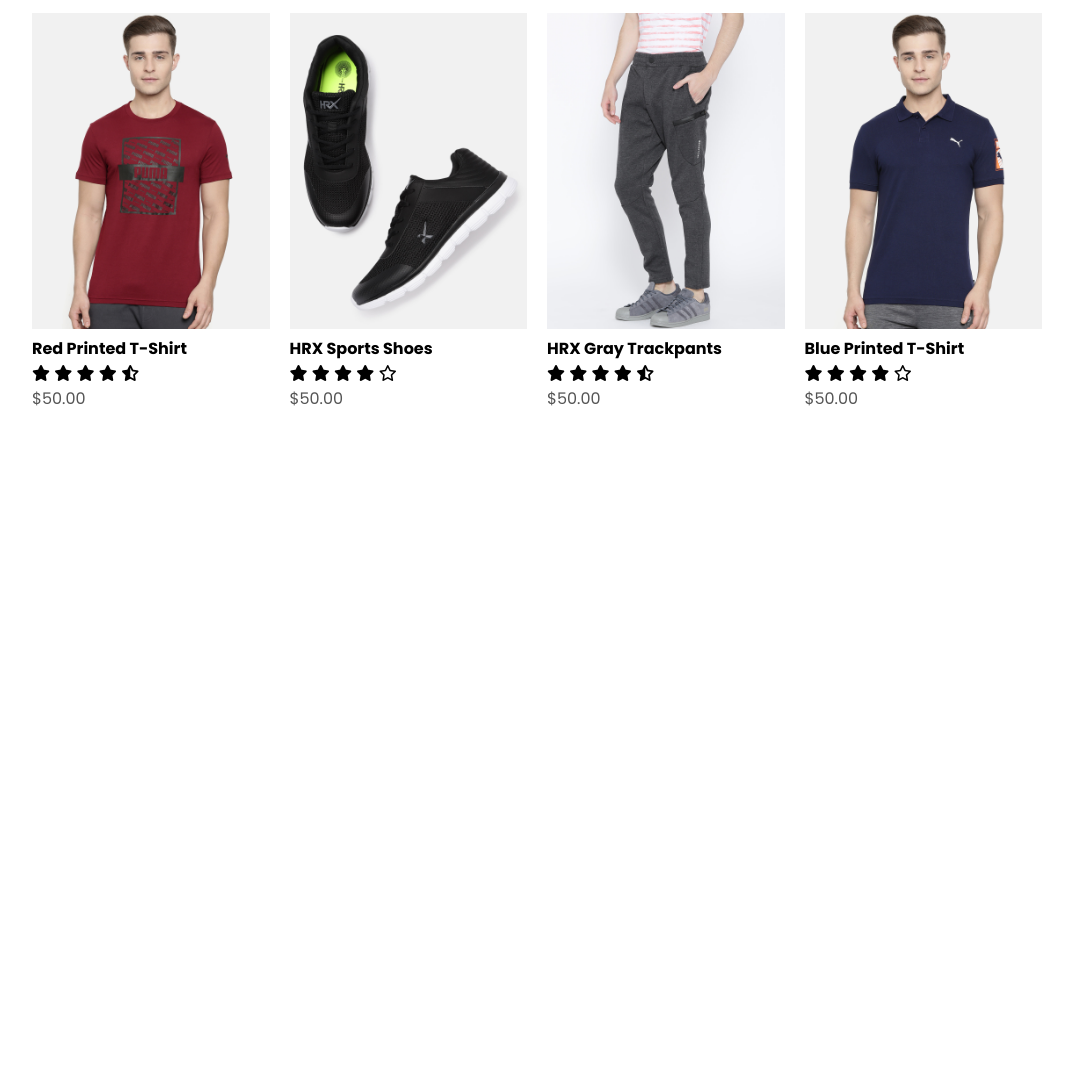
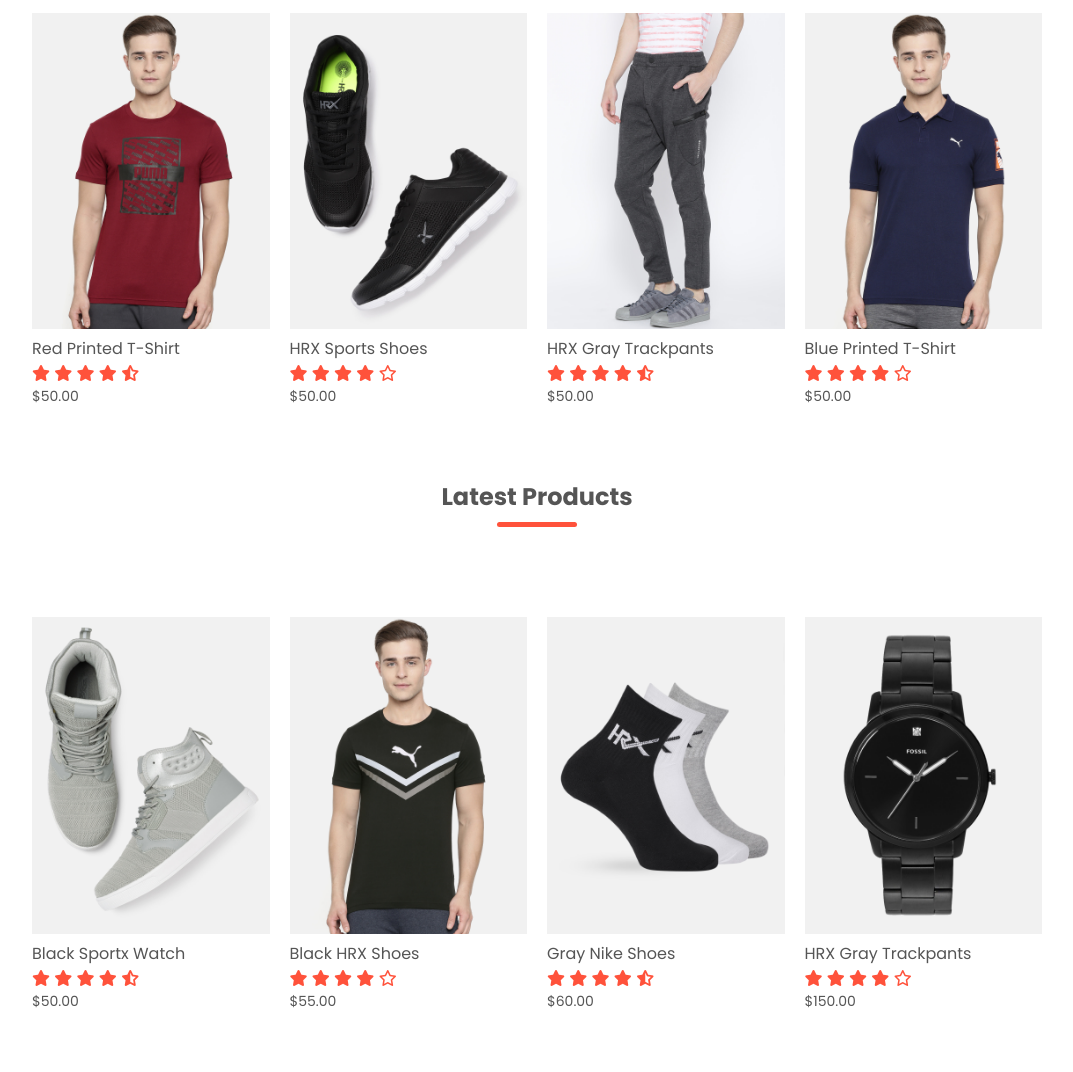
Before and after one commit to mahmudibna1027/red-store, a plain HTML site: page index.html in a window 1280 px wide. Shown: the part 1214-2286 px from the top of the page, without its empty margins (103-1176 px from the left). Before the commit the page ends 1685 px from the top, so only its background shows below. Drawn offline with Linux system fonts and the light colour scheme.

Commit message:
product section commit

```diff
--- a/index.html
+++ b/index.html
@@ -113,6 +113,57 @@
       <p>$50.00</p>
     </div>
   </div>
+  <h2 class="title">Latest Products</h2>
+  <div class="row">
+    <div class="col-4">
+      <img src="images/product-5.jpg">
+      <h4>Black Sportx Watch</h4>
+      <div class="rating">
+        <i class="fa-solid fa-star"></i>
+        <i class="fa-solid fa-star"></i>
+        <i class="fa-solid fa-star"></i>
+        <i class="fa-solid fa-star"></i>
+        <i class="fa-solid fa-star-half-stroke"></i>
+      </div>
+      <p>$50.00</p>
+    </div>
+    <div class="col-4">
+      <img src="images/product-6.jpg">
+      <h4>Black HRX Shoes</h4>
+      <div class="rating">
+        <i class="fa-solid fa-star"></i>
+        <i class="fa-solid fa-star"></i>
+        <i class="fa-solid fa-star"></i>
+        <i class="fa-solid fa-star"></i>
+        <i class="fa-regular fa-star"></i>
+      </div>
+      <p>$55.00</p>
+    </div>
+    <div class="col-4">
+      <img src="images/product-7.jpg">
+      <h4>Gray Nike Shoes</h4>
+      <div class="rating">
+        <i class="fa-solid fa-star"></i>
+        <i class="fa-solid fa-star"></i>
+        <i class="fa-solid fa-star"></i>
+        <i class="fa-solid fa-star"></i>
+        <i class="fa-solid fa-star-half-stroke"></i>
+      </div>
+      <p>$60.00</p>
+    </div>
+    <div class="col-4">
+      <img src="images/product-8.jpg">
+      <h4>HRX Gray Trackpants</h4>
+      <div class="rating">
+        <i class="fa-solid fa-star"></i>
+        <i class="fa-solid fa-star"></i>
+        <i class="fa-solid fa-star"></i>
+        <i class="fa-solid fa-star"></i>
+        <i class="fa-regular fa-star"></i>
+      </div>
+      <p>$150.00</p>
+    </div>
+  </div>
 </div>
 
 
--- a/style.css
+++ b/style.css
@@ -102,6 +102,7 @@ margin-top: 70px;
   padding: 10px;
   min-width: 200px;
   margin-bottom: 50px;
+  transition: transform 0.5s;
 }
 .col-4 img{
     width: 100%;
@@ -124,3 +125,19 @@ margin-top: 70px;
     left: 50%;
     transform: translateX(-50%);
 }
+h4{
+ color: #555;
+ font-weight: normal;
+}
+.col-4 p{
+  font-size: 14px;
+}
+.rating .fa-solid{
+color:#ff523b ;
+}
+.fa-regular{
+    color:#ff523b ;
+}
+.col-4:hover{
+    transform: translate(-5px);
+}
```
